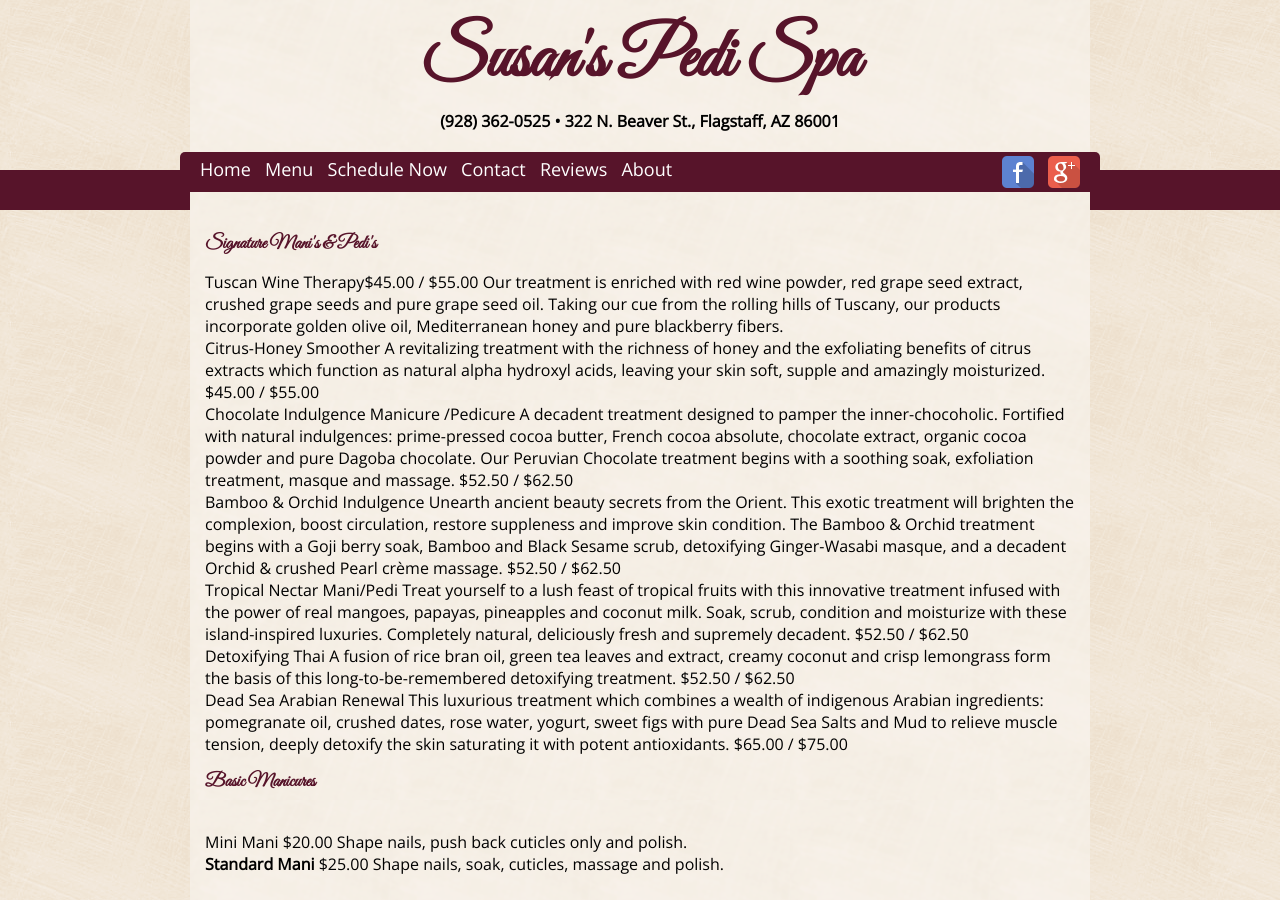
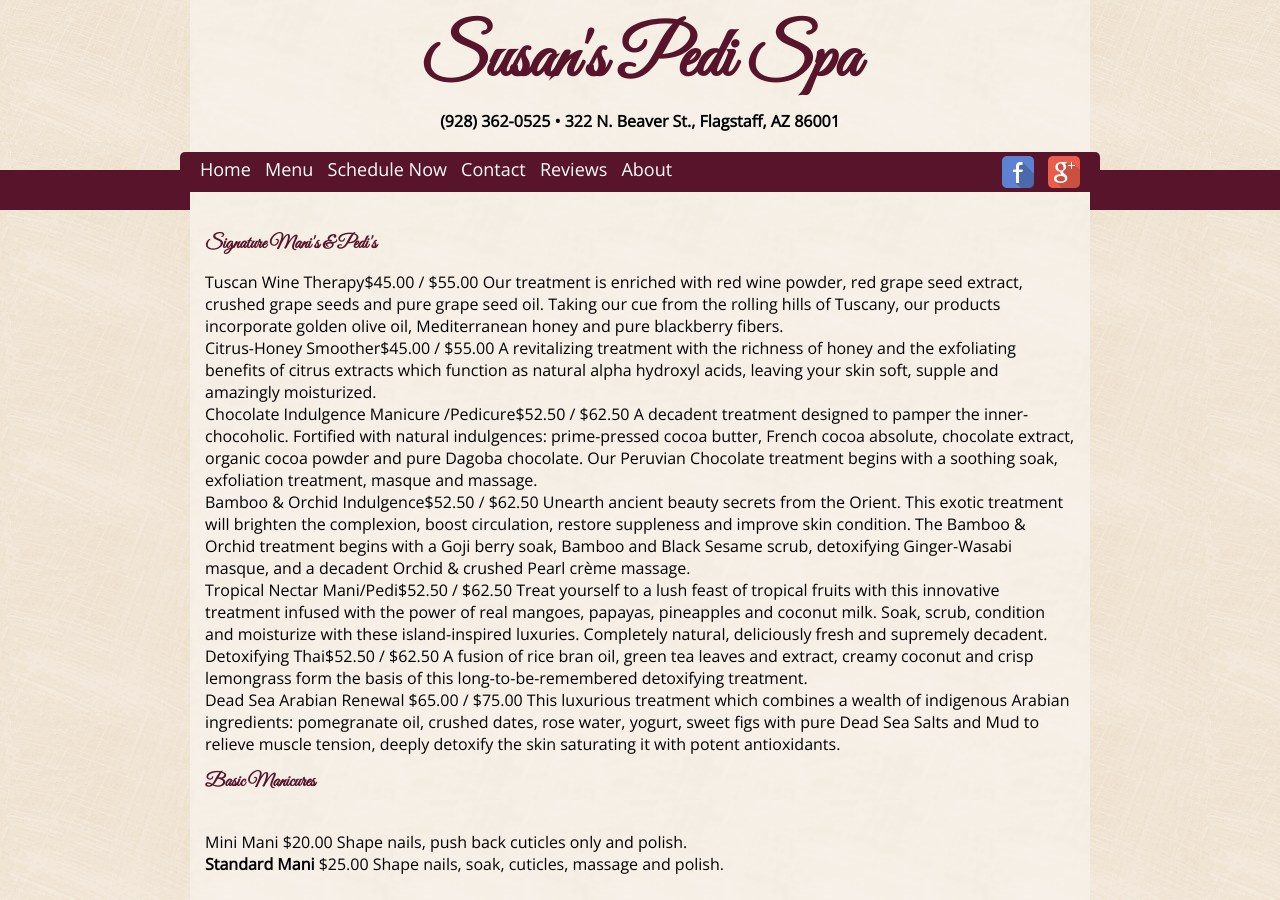
Before and after one commit to susanspedispa/susanspedispa.github.io, a Jekyll site: the page built from menu.html, in a window 1280 px wide and 900 px high. Built offline with Jekyll 4.4.1, drawn with Linux system fonts in a browser that asks for light colours.

Commit message:
Update menu.html

```diff
--- a/_includes/menu.html
+++ b/_includes/menu.html
@@ -7,62 +7,72 @@
 
 
 <div class="treatment">
-<span class="treatmentName">Citrus-Honey Smoother</span><span class="treatmentPrice"> </span>
-A revitalizing treatment with the richness of honey and the exfoliating benefits of citrus extracts which function as natural alpha hydroxyl acids, leaving your skin soft, supple and amazingly moisturized.  $45.00 / $55.00<br>
+<span class="treatmentName">Citrus-Honey Smoother</span><span class="treatmentPrice">$45.00 / $55.00 </span>
+A revitalizing treatment with the richness of honey and the exfoliating benefits of citrus extracts which function as natural alpha hydroxyl acids, leaving your skin soft, supple and amazingly moisturized.
+</div>
 <div class="treatment">
-<span class="treatmentName">Chocolate Indulgence Manicure /Pedicure</span><span class="treatmentPrice"> </span>
-A decadent treatment designed to pamper the inner-chocoholic. Fortified with natural indulgences: prime-pressed cocoa butter, French cocoa absolute, chocolate extract, organic cocoa powder and pure Dagoba chocolate. Our Peruvian  Chocolate treatment begins with a soothing soak, exfoliation treatment, masque and massage.  $52.50 / $62.50<br>
+<span class="treatmentName">Chocolate Indulgence Manicure /Pedicure</span><span class="treatmentPrice">$52.50 / $62.50 </span>
+A decadent treatment designed to pamper the inner-chocoholic. Fortified with natural indulgences: prime-pressed cocoa butter, French cocoa absolute, chocolate extract, organic cocoa powder and pure Dagoba chocolate. Our Peruvian  Chocolate treatment begins with a soothing soak, exfoliation treatment, masque and massage.
+</div>
 <div class="treatment">
-<span class="treatmentName">Bamboo & Orchid Indulgence</span><span class="treatmentPrice"> </span>
-Unearth ancient beauty secrets from the Orient. This exotic treatment will brighten the complexion, boost circulation, restore suppleness and improve skin condition. The Bamboo & Orchid treatment begins with a Goji berry soak, Bamboo and Black Sesame scrub, detoxifying Ginger-Wasabi masque, and a decadent Orchid & crushed Pearl crème massage.  $52.50 / $62.50<br>
+<span class="treatmentName">Bamboo & Orchid Indulgence</span><span class="treatmentPrice">$52.50 / $62.50 </span>
+Unearth ancient beauty secrets from the Orient. This exotic treatment will brighten the complexion, boost circulation, restore suppleness and improve skin condition. The Bamboo & Orchid treatment begins with a Goji berry soak, Bamboo and Black Sesame scrub, detoxifying Ginger-Wasabi masque, and a decadent Orchid & crushed Pearl crème massage.
+</div>
 <div class="treatment">
-<span class="treatmentName">Tropical Nectar Mani/Pedi</span><span class="treatmentPrice"> </span>
-Treat yourself to a lush feast of tropical fruits with this innovative treatment infused with the power of real mangoes, papayas, pineapples and coconut milk. Soak, scrub, condition and moisturize with these island-inspired luxuries. Completely natural, deliciously fresh and supremely decadent.  $52.50 / $62.50<br>
+<span class="treatmentName">Tropical Nectar Mani/Pedi</span><span class="treatmentPrice">$52.50 / $62.50 </span>
+Treat yourself to a lush feast of tropical fruits with this innovative treatment infused with the power of real mangoes, papayas, pineapples and coconut milk. Soak, scrub, condition and moisturize with these island-inspired luxuries. Completely natural, deliciously fresh and supremely decadent.
+</div>
 <div class="treatment">
-<span class="treatmentName">Detoxifying Thai</span><span class="treatmentPrice"> </span>
-A fusion of rice bran oil, green tea leaves and extract, creamy coconut and crisp lemongrass form the basis of this long-to-be-remembered detoxifying treatment.  $52.50 / $62.50<br>
+<span class="treatmentName">Detoxifying Thai</span><span class="treatmentPrice">$52.50 / $62.50 </span>
+A fusion of rice bran oil, green tea leaves and extract, creamy coconut and crisp lemongrass form the basis of this long-to-be-remembered detoxifying treatment.
+</div>
 <div class="treatment">
-<span class="treatmentName">Dead Sea Arabian Renewal</span><span class="treatmentPrice"> </span>
-This luxurious treatment which combines a wealth of indigenous Arabian ingredients: pomegranate oil, crushed dates, rose water, yogurt, sweet figs with pure Dead Sea Salts and Mud to relieve muscle tension, deeply detoxify the skin saturating it with potent antioxidants.  $65.00 / $75.00<br>
-<p></p>
+<span class="treatmentName">Dead Sea Arabian Renewal</span><span class="treatmentPrice"> $65.00 / $75.00</span>
+This luxurious treatment which combines a wealth of indigenous Arabian ingredients: pomegranate oil, crushed dates, rose water, yogurt, sweet figs with pure Dead Sea Salts and Mud to relieve muscle tension, deeply detoxify the skin saturating it with potent antioxidants.
+</div>
 
 
 <h3>Basic Manicures</h3><br>
 <div class="treatment">
 <span class="treatmentName">Mini Mani</span><span class="treatmentPrice"> $20.00</span>
 Shape nails, push back cuticles only and polish. <br>
+</div>
 <div class="treatment">
 <span class="treatmentName"><b>Standard Mani</b></span><span class="treatmentPrice"> $25.00</span>
 Shape nails, soak, cuticles, massage and polish.<br><br>
+</div>
 <div class="treatment">
 <span class="treatmentName"><b>Men’s Manicure</b></span><span class="treatmentPrice">$25.00</span>
 Trim and shape nails, soak, cuticles, hand massage and matte polish or shine buff.<br><br>
+</div>
 <div class="treatment">
 <span class="treatmentName"><b>Spa Manicure</b></span><span class="treatmentPrice"> $35.00</span>
 Shape nails, soak, cuticles, scrub, mask or paraffin dip, massage and polish.<br><br>
+</div>
 <div class="treatment">
 <span class="treatmentName"><b>Shellac / Gel Manicure</b></span><span class="treatmentPrice">  $40.00</span>
 Free polish removal, shape nails, cuticles, massage, polish and then end your treatment with a soothing warm paraffin dip.<br><br>
+</div>
 <div class="treatment">
 <span class="treatmentName"><b>Weak Nail Gel Treatment</b></span><span class="treatmentPrice"> $40.00</span>
 with Polish  $45.00 / with Shellac  $50.00</span>
 Give your weak, thin, pealing nails some strength and protection. This treatment is stronger than a shellac or gel polish. This is a 2-3 week treatment that soaks off in minutes without damaging your nails! This treatment ends with a moisturizing paraffin treatment and massage.
-<p>
+</div>
 <h3>Basic Pedicures</h3> <br>
 <div class="treatment">
 <span class="treatmentName">Quick Pedi</span><span class="treatmentPrice">  $30.00</span>
 Soak, trim and shape nails, cuticle clean up, lotion and polish.<br>
+</div>
 <div class="treatment">
 <span class="treatmentName">Standard Pedicure </span><span class="treatmentPrice">$40.00</span>
 Soak, trim and shape nails, cuticle clean up, callus smoothing, massage and polish.<br>
+</div>
 <div class="treatment">
 <span class="treatmentName">Spa Pedicure</span><span class="treatmentPrice">$50.00</span>
 Relaxing soak, trim and shape nails, cuticle clean up, callus smoothing, refreshing house flavored scrub and mask or moisturizing paraffin treatment, massage and polish.<br></p>
-<p>
+</div><p>
 <h3>Pedicure Add-ons</h3><br>
 <div class="treatment">
 <span class="treatmentName">Fruit & Crème Soak</span> <span class="treatmentPrice">$5.00</span>
 Add this little luxury to any regular pedicure service. Our fruit and crème soak is studded with real fruit, enriched mango butter chips and powdered silk to fortify the water with skin softening natural antioxidants.</p>
-<p>
-
-</p>
+</div>
```
